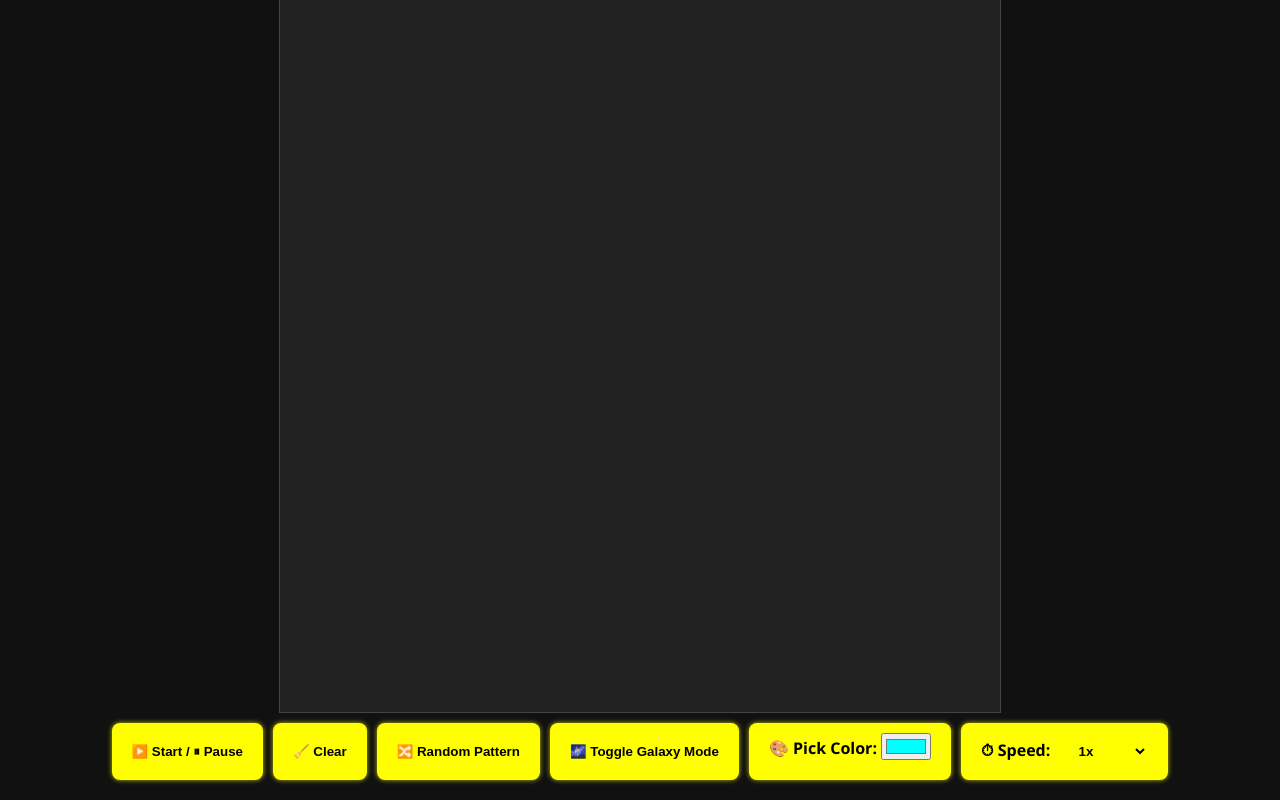
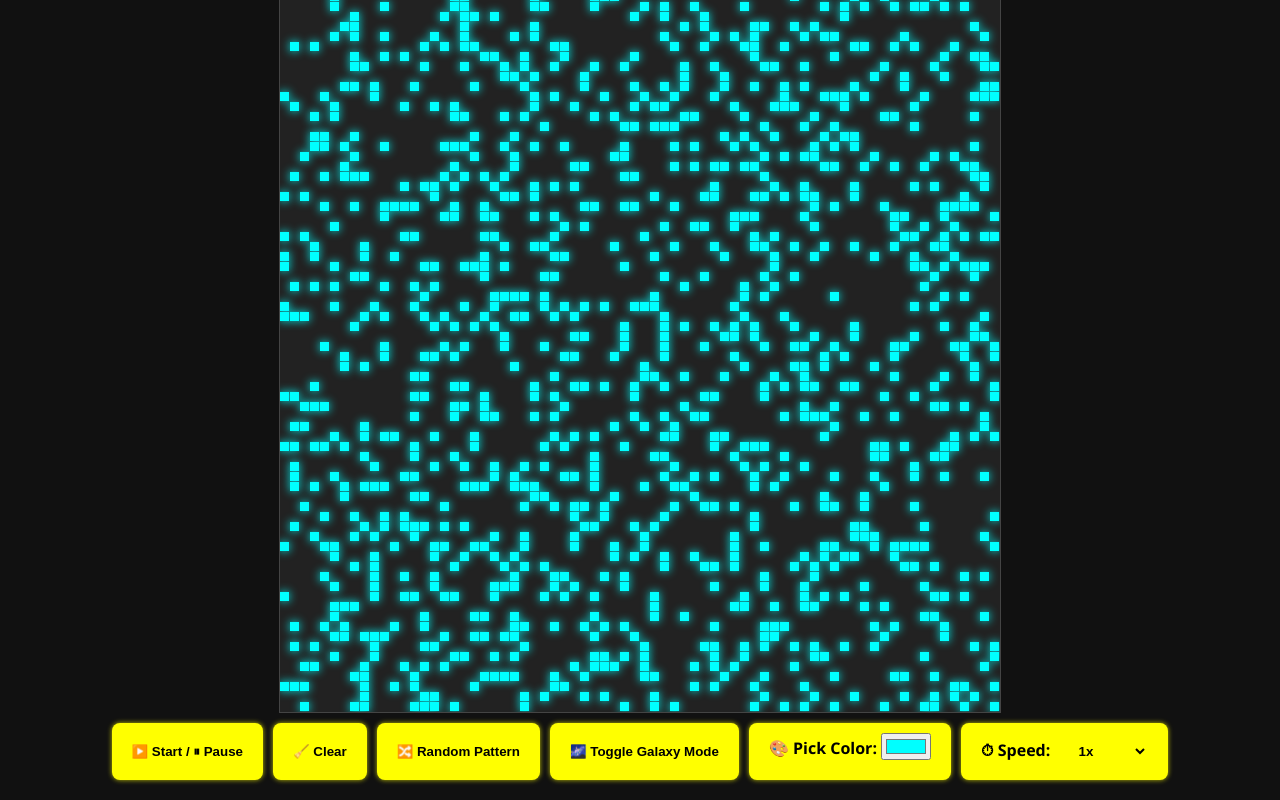
Before and after one commit to HaroHaroNai-brother/conway-game-of-life, a plain HTML site: page index.html in a window 1280 px wide. Both pictures are taken after a click on the button "🔀 Random Pattern". Shown: the part 82-882 px from the top of the page. Drawn offline with Linux system fonts and the light colour scheme.

Commit message:
Update index.html

```diff
--- a/index.html
+++ b/index.html
@@ -193,7 +193,7 @@
 
     function randomGrid() {
       grid = Array.from({ length: rows }, () =>
-        Array.from({ length: cols }, () => (Math.random() > 10 ? 1 : 0))
+        Array.from({ length: cols }, () => (Math.random() > 0.8 ? 1 : 0))
       );
       drawGrid();
     }
```
